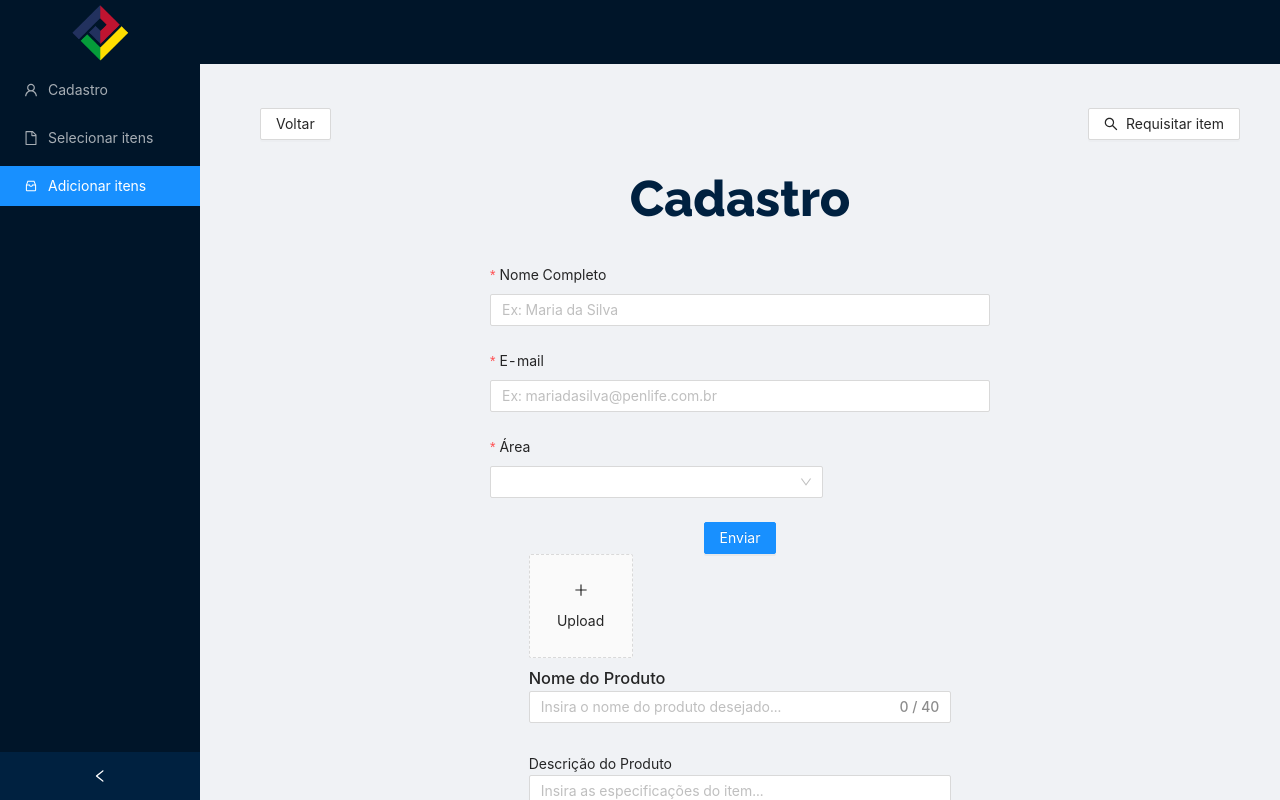
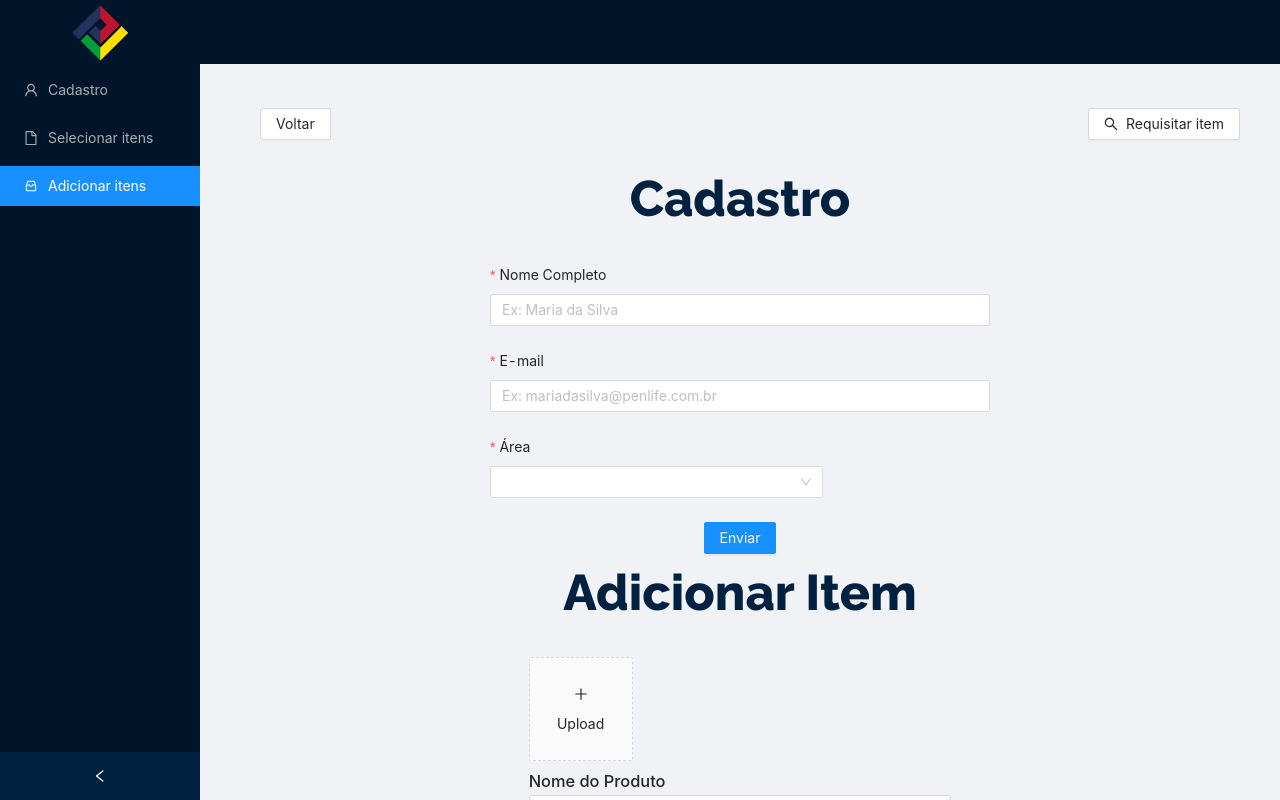
Before and after one commit to GustavoGV/penlife_site, a React (Create React App) app: page / in a window 1280 px wide. Both pictures are taken after a click on the button "Requisitar item". Shown: the top 800 px of the page. Built offline with nearby package versions, Linux system fonts and the light colour scheme; no server answers.

Commit message:
header_add_item

```diff
--- a/src/components/App.js
+++ b/src/components/App.js
@@ -229,6 +229,14 @@ function App () {
     {<div>
             {mostrarNewProduto ? <Row justify="center">
                         <Col>
+                        <h2
+                            style={{
+                            textAlign:"center",
+                            fontWeight:"800",
+                            color:"rgb(0, 33, 64)",
+                            fontSize: "50px"
+                            }}
+                            >Adicionar Item</h2>
                             <UploadImg/>
                             <NewItemDescription/>
                             <Button>Adicionar novo produto</Button>
```
